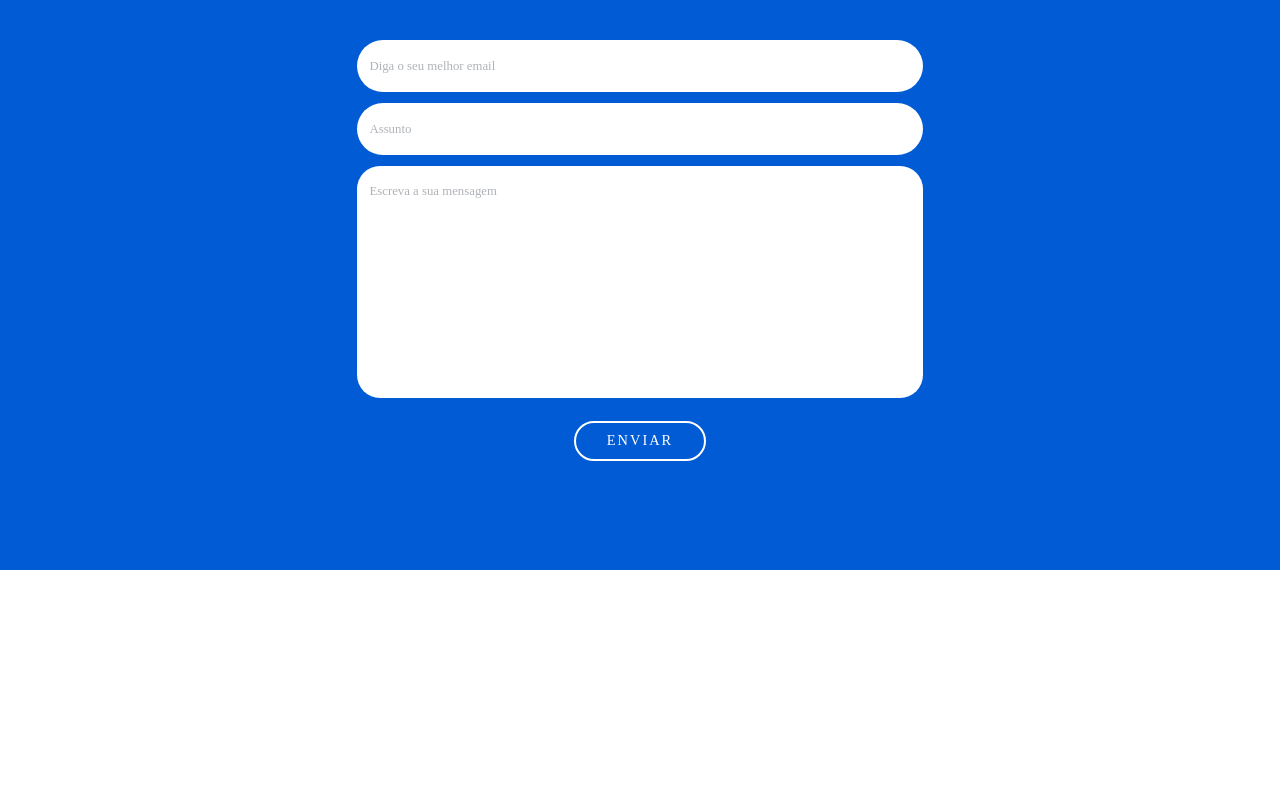
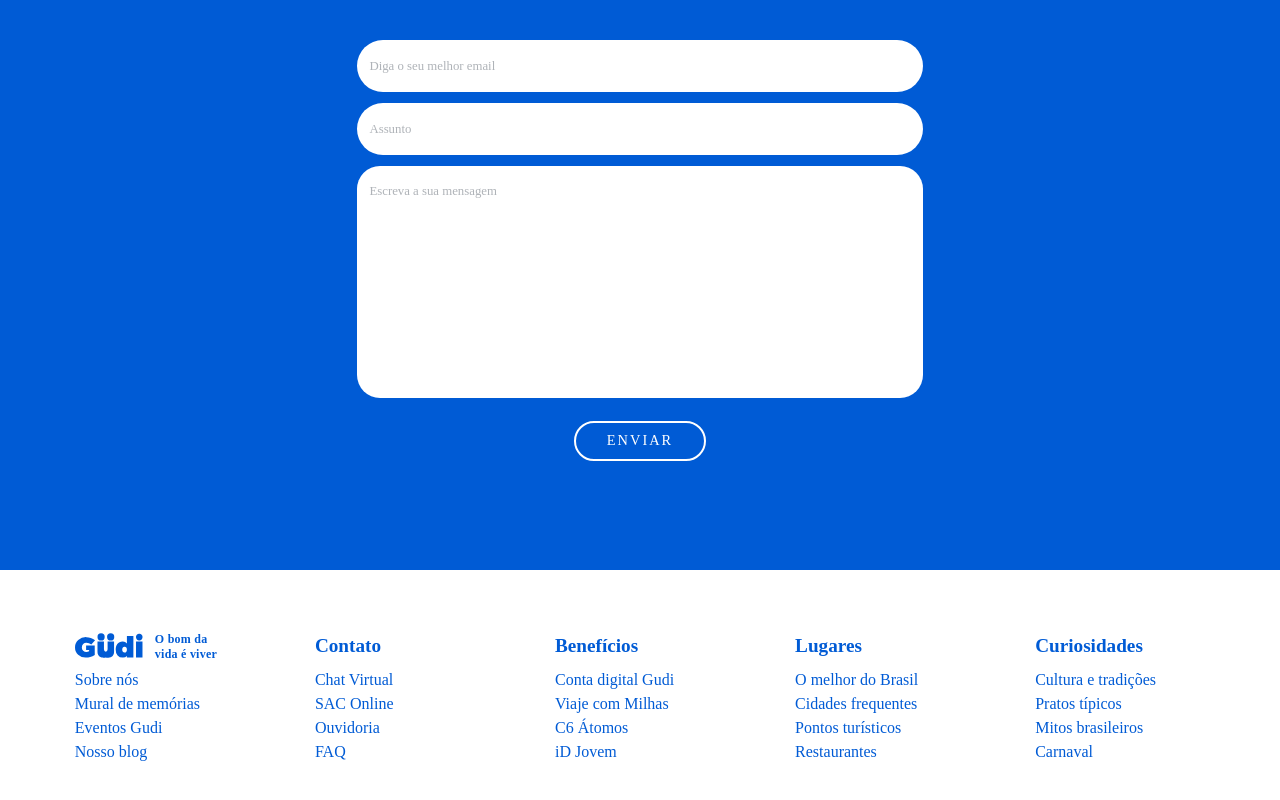
Before and after one commit to CauaRodrigues/test-gudi, a React (Vite) app: page / in a window 1280 px wide. Shown: the part 3857-4657 px from the top of the page. Before the commit the page ends 4427 px from the top, so only its background shows below. Built offline with nearby package versions, Linux system fonts and the light colour scheme; a web font is replaced by a local one.

Commit message:
footer | OK

```diff
--- a/src/Home.tsx
+++ b/src/Home.tsx
@@ -5,6 +5,7 @@ import States from "@sections/States";
 import Gallery from "@sections/Gallery";
 import Benefits from "@sections/Benefits";
 import Contact from "@sections/Contact";
+import Footer from "@sections/Footer";
 
 function Home() {
 	return (
@@ -16,6 +17,7 @@ function Home() {
 			<Gallery />
 			<Benefits />
 			<Contact />
+			<Footer />
 		</>
 	);
 }
--- a/src/components/sections/Contact/contact.module.scss
+++ b/src/components/sections/Contact/contact.module.scss
@@ -24,6 +24,10 @@
 	justify-content: space-between;
 	align-items: center;
 	gap: 0.7rem;
+
+	@media (max-width: 955px) {
+		width: 55%;
+	}
 
 	@media (max-width: 820px) {
 		width: 85%;
--- /dev/null
+++ b/src/components/sections/Footer/index.tsx
@@ -0,0 +1,55 @@
+import styles from "./styles.module.scss";
+import LinksGroup from "@shared/LinksGroup";
+
+export default function Footer() {
+	return (
+		<footer className={styles.footer}>
+			<div className={styles.footerContent}>
+				<LinksGroup
+					title="logo"
+					links={[
+						"Sobre nós",
+						"Mural de memórias",
+						"Eventos Gudi",
+						"Nosso blog",
+					]}
+				/>
+
+				<LinksGroup
+					title="Contato"
+					links={["Chat Virtual", "SAC Online", "Ouvidoria", "FAQ"]}
+				/>
+
+				<LinksGroup
+					title="Benefícios"
+					links={[
+						"Conta digital Gudi",
+						"Viaje com Milhas",
+						"C6 Átomos",
+						"iD Jovem",
+					]}
+				/>
+
+				<LinksGroup
+					title="Lugares"
+					links={[
+						"O melhor do Brasil",
+						"Cidades frequentes",
+						"Pontos turísticos",
+						"Restaurantes",
+					]}
+				/>
+
+				<LinksGroup
+					title="Curiosidades"
+					links={[
+						"Cultura e tradições",
+						"Pratos típicos",
+						"Mitos brasileiros",
+						"Carnaval",
+					]}
+				/>
+			</div>
+		</footer>
+	);
+}
--- /dev/null
+++ b/src/components/sections/Footer/styles.module.scss
@@ -0,0 +1,25 @@
+.footer {
+	padding: 16px 12px;
+	width: 100%;
+	min-height: 30vh;
+
+	display: flex;
+	align-items: center;
+	justify-content: center;
+}
+
+.footerContent {
+	width: 90%;
+	display: flex;
+	justify-content: space-between;
+	flex-wrap: wrap;
+	gap: 0.8rem;
+
+	@media (max-width: 824px) {
+		justify-content: center;
+	}
+
+	@media (max-width: 500px) {
+		width: 100%;
+	}
+}
--- a/src/components/shared/LinksGroup/index.tsx
+++ b/src/components/shared/LinksGroup/index.tsx
@@ -1,3 +1,22 @@
-export default function LinksGroup() {
-	return <div>LinksGroup</div>;
+import styles from "./styles.module.scss";
+
+type LinksProps = {
+	title: string;
+	links: string[];
+};
+
+export default function LinksGroup({ title, links }: LinksProps) {
+	return (
+		<div className={styles.containerLinks}>
+			{title === "logo" ? (
+				<img className={styles.footerLogo} src="assets/icons/gudi-lema.svg" />
+			) : (
+				<h3>{title}</h3>
+			)}
+
+			<ul className={styles.boxLinks}>
+				{links ? links.map((link, index) => <li key={index}>{link}</li>) : null}
+			</ul>
+		</div>
+	);
 }
--- /dev/null
+++ b/src/components/shared/LinksGroup/styles.module.scss
@@ -0,0 +1,32 @@
+.containerLinks {
+	width: 170px;
+	margin-top: 16px;
+	display: flex;
+	flex-direction: column;
+	align-items: flex-start;
+	justify-content: space-between;
+	gap: 0.4rem;
+
+	@media (max-width: 376px) {
+		align-items: center;
+		text-align: center;
+	}
+
+	h3 {
+		font-weight: 600;
+		font-size: min(1.2rem, 7vw);
+	}
+}
+
+.footerLogo {
+	width: 90%;
+}
+
+.boxLinks {
+	width: max-content;
+
+	li {
+		font-weight: 500;
+		font-size: min(1rem, 5vw);
+	}
+}
```
